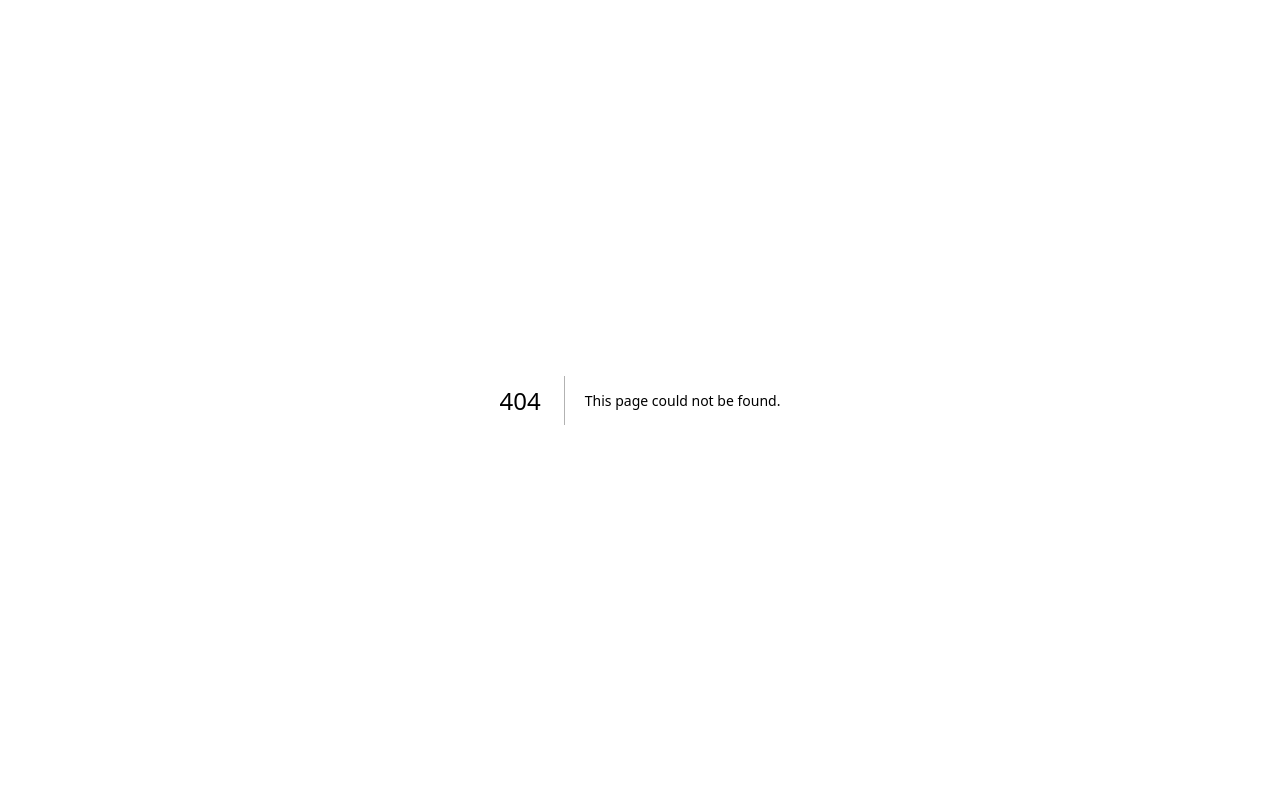
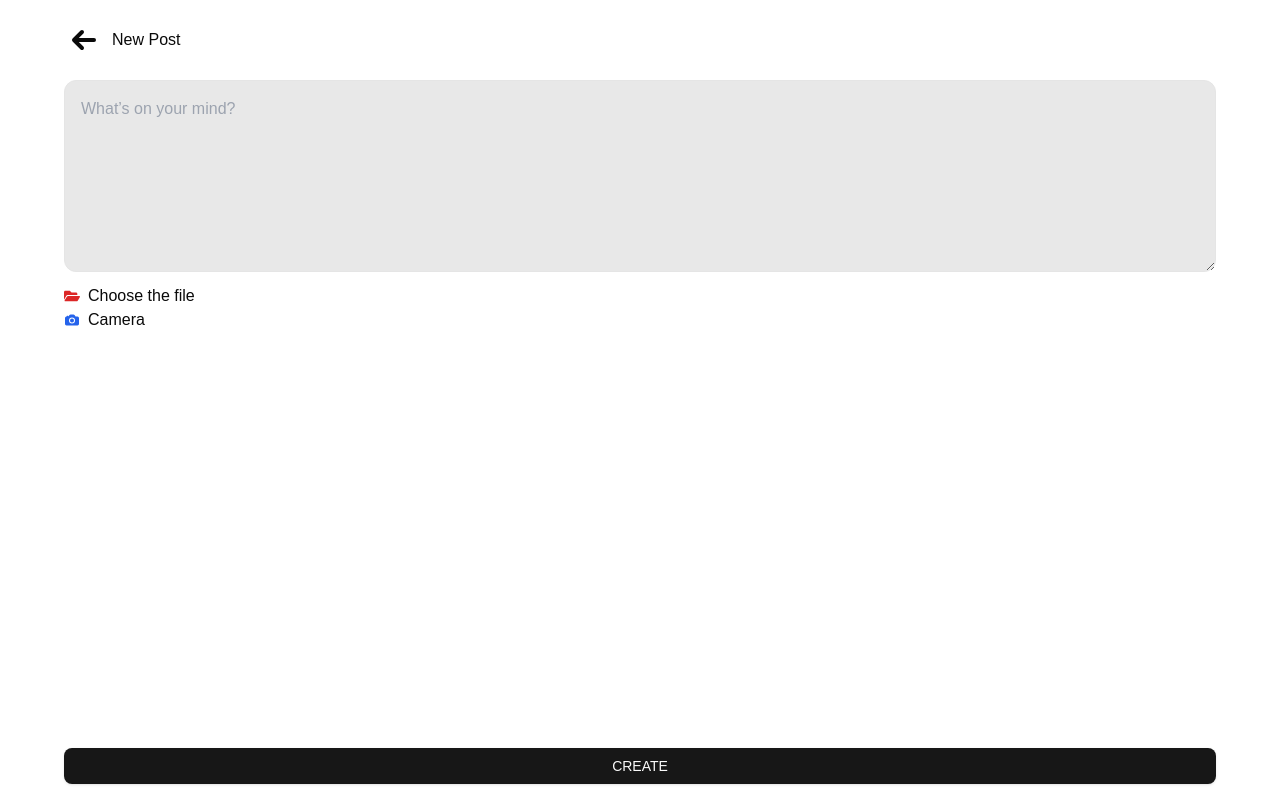
Before and after one commit to Shwetha-KP/Social-Media, a Next.js app: page /createPost in a window 1280 px wide. Before the commit this address had no page. Built offline with nearby package versions, Linux system fonts and the light colour scheme.

Commit message:
feat: add new createPost component

```diff
--- /dev/null
+++ b/src/app/createPost/page.tsx
@@ -0,0 +1,57 @@
+"use client";
+import React from "react";
+import { HiArrowSmLeft } from "react-icons/hi";
+import { useRouter } from "next/navigation";
+import { FaFolderOpen } from "react-icons/fa";
+import { IoCamera } from "react-icons/io5";
+import { IoMdPhotos } from "react-icons/io";
+import { RiVideoDownloadFill } from "react-icons/ri";
+import { Button } from "@/components/ui/button";
+
+const CreatePost = () => {
+  const router = useRouter();
+
+  const handleGoBack = () => {
+    router.back();
+  };
+  return (
+    <section className="w-full flex flex-col  items-center  ">
+      <div className="w-[90%] grid item-center">
+        <div className="w-full flex items-center gap-x-2 h-20 ">
+          <HiArrowSmLeft
+            onClick={handleGoBack}
+            className="text-[40px] cursor-pointer"
+          />
+          <p>New Post</p>
+        </div>
+        <div className="w-full flex flex-col gap-y-3">
+          <textarea
+            placeholder="What’s on your mind?"
+            className="border bg-[#D9D9D99C] focus:outline-none focus:border-black w-full h-48 p-4 rounded-xl align-top"
+          ></textarea>
+          <div className="w-full">
+            <div className="w-full flex items-center gap-x-2 lg:flex xs:hidden sm:hidden">
+              <FaFolderOpen className="text-red-600" />
+              <p>Choose the file</p>
+            </div>
+            <div className="w-full flex items-center gap-x-2 lg:hidden">
+              <IoMdPhotos className="text-green-600" />
+              <p>Photos</p>
+            </div>
+            <div className="w-full flex items-center gap-x-2 lg:hidden">
+              <RiVideoDownloadFill className="text-red-600" />
+              <p>Video</p>
+            </div>
+            <div className="w-full flex items-center gap-x-2">
+              <IoCamera className="text-blue-600" />
+              <p>Camera</p>
+            </div>
+          </div>
+        </div>
+      </div>
+      <Button className="w-[90%] fixed rounded-lg bottom-4 ">CREATE</Button>
+    </section>
+  );
+};
+
+export default CreatePost;
--- a/src/app/feed/page.tsx
+++ b/src/app/feed/page.tsx
@@ -265,9 +265,11 @@ const FeedPage = () => {
             </Card>
           );
         })}
+        <Link href="/createPost">
         <div className="w-[50px] rounded-full bg-black grid justify-center items-center h-[50px]  bottom-4 right-4 fixed z-10">
           <Plus color="#ffffff" className="text-[24px] cursor-pointer" />
         </div>
+        </Link>
       </div>
     </section>
   );
--- a/src/app/userProfile/page.tsx
+++ b/src/app/userProfile/page.tsx
@@ -16,7 +16,7 @@ const UserProfile = () => {
   const [name, setName] = useState("Sakshi Agarwal");
   const [isEditModalOpen, setIsEditModalOpen] = useState(false);
   const [isModalOpen, setIsModalOpen] = useState(false);
-  const [selectedImage, setSelectedImage] = useState(null);
+  const [selectedImage, setSelectedImage] = useState(0);
 
   const router = useRouter();
 
@@ -293,7 +293,7 @@ const UserProfile = () => {
             </div>
             <div className="flex justify-end gap-2">
               <Button type="submit" className=" w-full rounded-[30px]">
-                Save
+                SAVE
               </Button>
             </div>
           </form>
```
